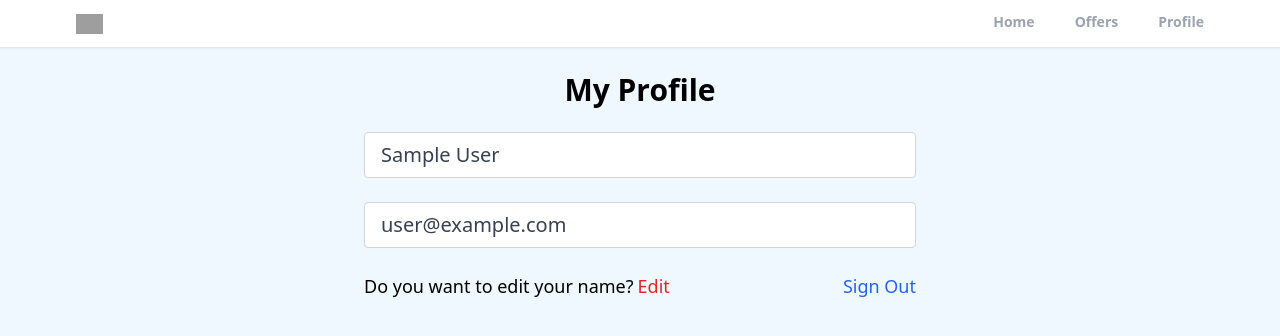
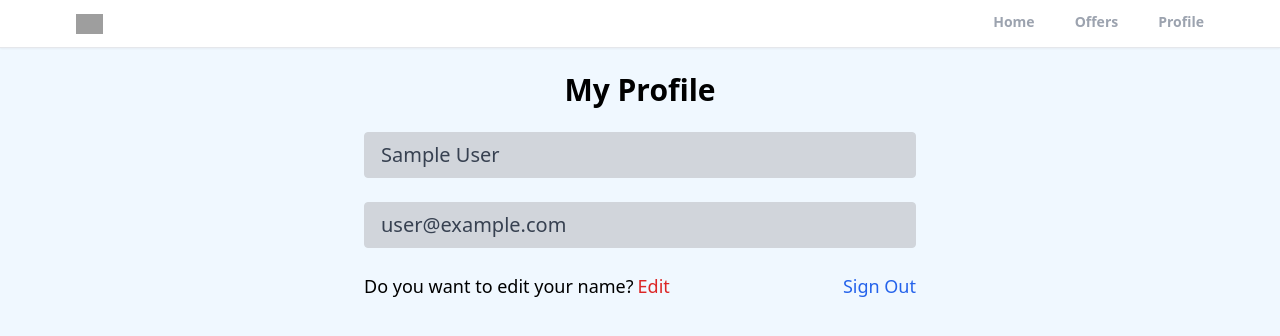
Before and after one commit to carlogy/realtor-clone, a React (Create React App) app: page /profile in a window 1280 px wide. Shown: the top 336 px of the page. Built offline with nearby package versions, Linux system fonts and the light colour scheme; no server answers; sample sign-in values are in the browser's storage; grey boxes are pictures that could not be loaded.

Commit message:
added edit funcationality to profile page.

```diff
--- a/src/pages/Profile.jsx
+++ b/src/pages/Profile.jsx
@@ -1,6 +1,9 @@
-import { getAuth, signOut } from 'firebase/auth';
+import { getAuth, signOut, updateProfile } from 'firebase/auth';
+import { doc, updateDoc } from 'firebase/firestore';
 import React, { useState } from 'react'
 import { useNavigate } from 'react-router-dom';
+import { toast } from 'react-toastify';
+import { db } from '../firebase';
 
 export default function Profile() {
   const auth = getAuth()
@@ -11,6 +14,32 @@
     const {name, email} = formData;
 
     const navigate = useNavigate();
+    const [changeDetail, setChangeDetail] = useState(false)
+    function onChange(e) {
+      setFormData((prevState) => ({
+        ...prevState,
+        [e.target.id]: e.target.value,
+      }))
+    }
+    async function onSubmit(){
+      try {
+        if(auth.currentUser.displayName !== name){
+          await updateProfile(auth.currentUser, {
+            displayName: name,
+          });
+
+          const docRef = doc(db, "users", auth.currentUser.uid)
+          await updateDoc(docRef, {
+            name,
+          });
+
+        }
+        toast.success('Profile successfully updated!');
+      } catch (error) {
+        toast.error("Unable to update the profile information.")
+      }
+  }
+
     function onLogOut() {
      auth.signOut();
      navigate("/")
@@ -21,13 +50,21 @@
       <h1 className='text-3xl text-center mt-6 font-bold'>My Profile</h1>
       <div className='w-full md:w-[50%] mt-6 px-3'>
         <form>
-          <input type='text' id='name' value={name} disabled
-          className='w-full px-4 py-2 text-xl text-gray-700 bg-white border border-gray-300 rounded transition ease-in-out mb-6'/>
-          <input type='email' id='email' value={email} disabled
-          className='w-full px-4 py-2 text-xl text-gray-700 bg-white border border-gray-300 rounded transition ease-in-out  mb-6'/>
+          <input type='text' id='name' value={name} disabled={!changeDetail}
+          onChange={onChange}
+          className={`w-full px-4 py-2 text-xl text-gray-700 bg-gray-300 border border-gray-300 rounded transition ease-in-out mb-6 ${changeDetail && "bg-white focus:bg-white"}`}
+          />
+          <input type='email' id='email' value={email} disabled={!changeDetail}
+          className="w-full px-4 py-2 text-xl text-gray-700 bg-gray-300 border border-gray-300 rounded transition ease-in-out mb-6" />
           <div className='flex justify-between whitespace-nowrap text-sm sm:text-lg'>
             <p className='flex items-center mb-6'>Do you want to edit your name?
-              <span className='text-red-600 hover:text-red-700 transition ease-in-out duration-200 ml-1 cursor-pointer'>Edit</span></p>
+              <span onClick={() => {
+                changeDetail && onSubmit()
+                setChangeDetail((prevState) => !prevState)
+              }}
+              className='text-red-600 hover:text-red-700 transition ease-in-out duration-200 ml-1 cursor-pointer'>
+              {changeDetail ? "Apply change" : "Edit"}
+              </span></p>
               <p onClick={onLogOut} className='text-blue-600 hover:text-blue-800 transition ease-in-out duration-200 cursor-pointer'>Sign Out</p>
           </div>
         </form>
```
